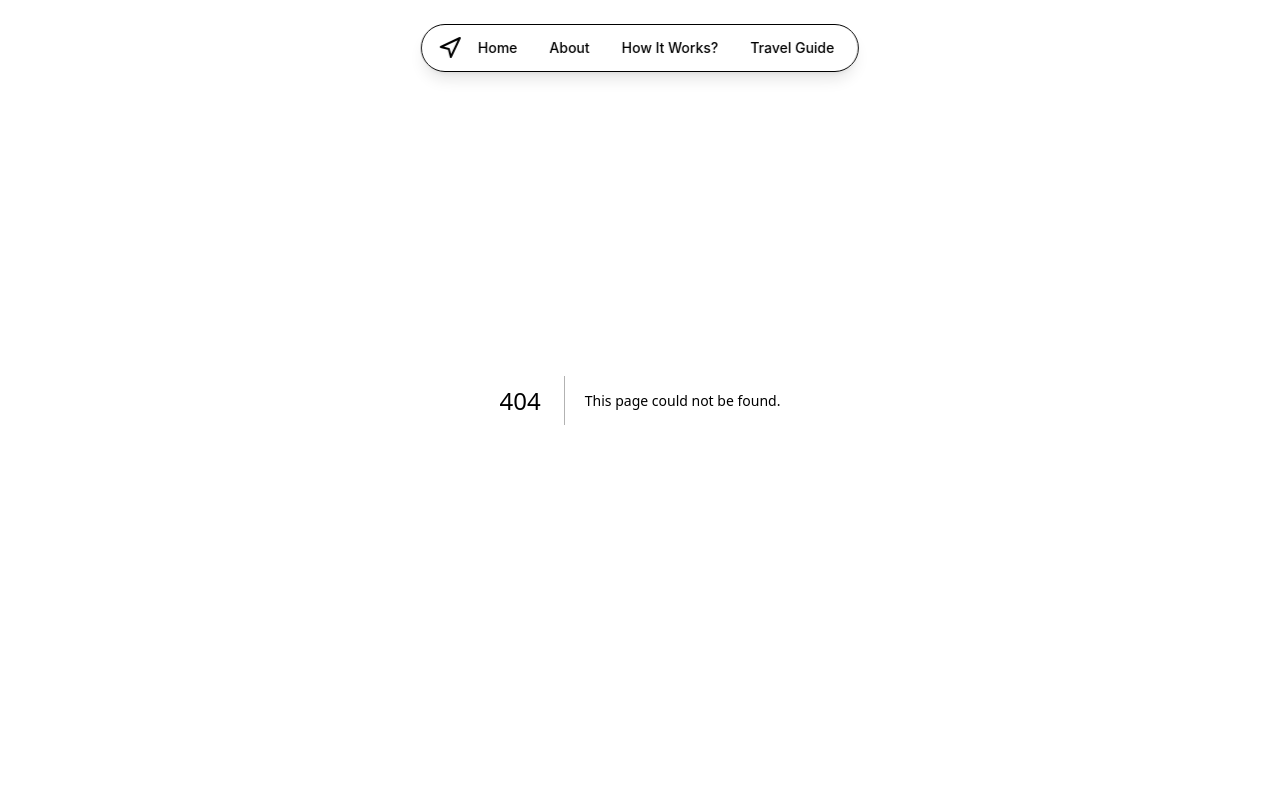
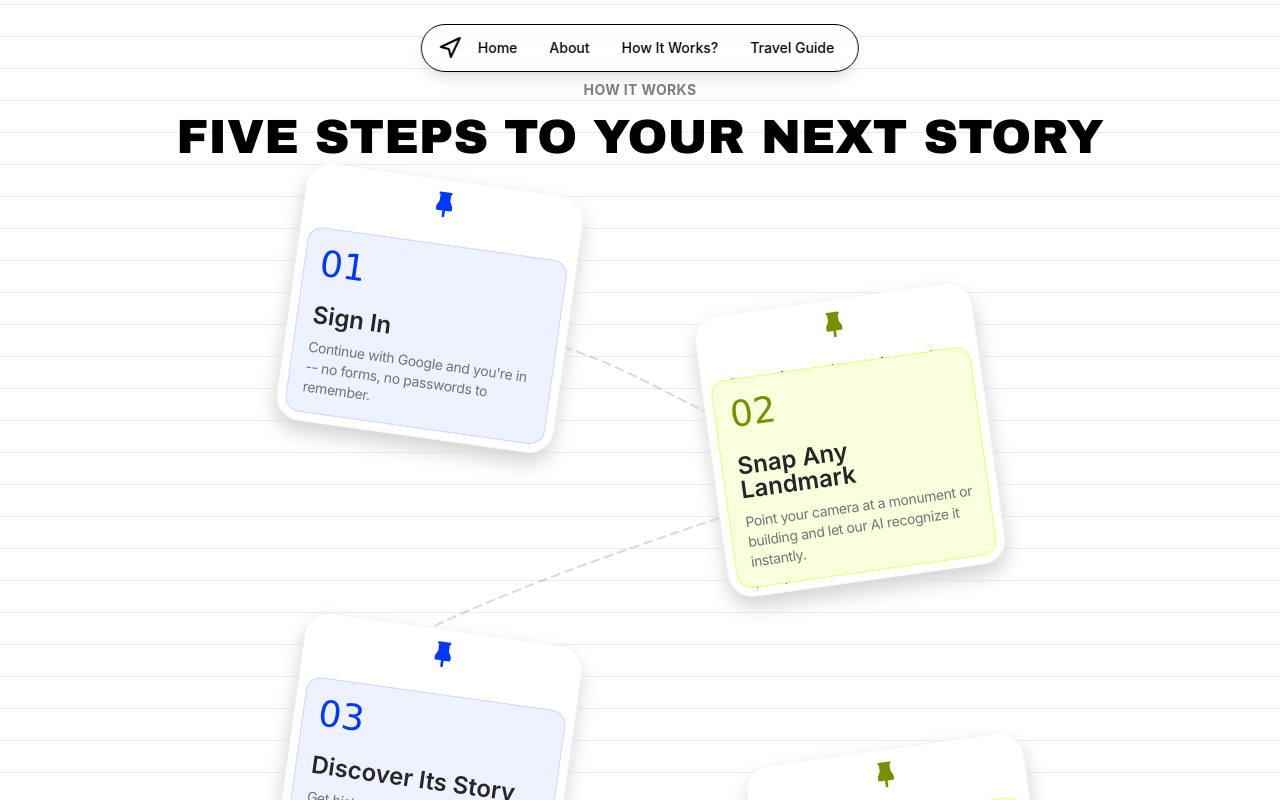
Before and after one commit to vedantchavare04/tourmate, a Next.js app in the folder apps/web/: page /how-it-works in a window 1280 px wide. Before the commit this address had no page. Shown: the top 800 px of the page. Built offline with nearby package versions, Linux system fonts and the light colour scheme.

Commit message:
all redirects add

```diff
--- a/apps/web/app/about/page.tsx
+++ b/apps/web/app/about/page.tsx
@@ -146,7 +146,7 @@ export default function AboutSection3() {
             </div>
           </div>
 
-          {/* Main Image */}
+          {/* Main Image -- exact original clip-path shape, untouched */}
           <TimelineContent
             as="figure"
             animationNum={4}
@@ -182,60 +182,25 @@ export default function AboutSection3() {
             </svg>
           </TimelineContent>
 
-          {/* Stats */}
-          <div className="flex flex-wrap lg:justify-start justify-between items-center py-3 text-sm">
+          <div className="flex flex-col gap-3 py-3 text-sm">
 
-            {/* Left Stats */}
             <TimelineContent
               as="div"
-              animationNum={5}
+              animationNum={6}
               timelineRef={heroRef}
               customVariants={revealVariants}
-              className="flex gap-4"
+              className="flex w-max lg:text-4xl sm:text-3xl text-2xl items-center gap-2 mb-2"
             >
-              <div className="flex items-center gap-2 mb-2 sm:text-base text-xs">
-                <span className="text-red-500 font-bold">
-                  AI
-                </span>
+              <span className="text-red-500 font-semibold">
+                3
+              </span>
 
-                <span className="text-gray-600 whitespace-nowrap">
-                  powered travel assistance
-                </span>
-
-                <span className="text-gray-300">
-                  |
-                </span>
-              </div>
-
-              <div className="flex items-center gap-2 mb-2 sm:text-base text-xs">
-                <span className="text-red-500 font-bold">
-                  24/7
-                </span>
-
-                <span className="text-gray-600 whitespace-nowrap">
-                  travel companion
-                </span>
-              </div>
+              <span className="text-gray-600 uppercase whitespace-nowrap">
+                core modules
+              </span>
             </TimelineContent>
 
-            {/* Right Stats */}
-            <div className="lg:absolute right-0 bottom-16 w-max flex lg:flex-col flex-row-reverse lg:gap-0 gap-4">
-
-              <TimelineContent
-                as="div"
-                animationNum={6}
-                timelineRef={heroRef}
-                customVariants={revealVariants}
-                className="flex w-max lg:text-4xl sm:text-3xl text-2xl items-center gap-2 mb-2"
-              >
-                <span className="text-red-500 font-semibold">
-                  3
-                </span>
-
-                <span className="text-gray-600 uppercase whitespace-nowrap">
-                  core modules
-                </span>
-              </TimelineContent>
+            <div className="flex flex-wrap items-center gap-2">
 
               <TimelineContent
                 as="div"
@@ -252,12 +217,45 @@ export default function AboutSection3() {
                   driven exploration
                 </span>
 
-                <span className="text-gray-300 lg:hidden block">
+                <span className="text-gray-300 block">
                   |
                 </span>
               </TimelineContent>
 
+              <TimelineContent
+                as="div"
+                animationNum={5}
+                timelineRef={heroRef}
+                customVariants={revealVariants}
+                className="flex gap-4"
+              >
+                <div className="flex items-center gap-2 mb-2 sm:text-base text-xs">
+                  <span className="text-red-500 font-bold">
+                    AI
+                  </span>
+
+                  <span className="text-gray-600 whitespace-nowrap">
+                    powered travel assistance
+                  </span>
+
+                  <span className="text-gray-300">
+                    |
+                  </span>
+                </div>
+
+                <div className="flex items-center gap-2 mb-2 sm:text-base text-xs">
+                  <span className="text-red-500 font-bold">
+                    24/7
+                  </span>
+
+                  <span className="text-gray-600 whitespace-nowrap">
+                    travel companion
+                  </span>
+                </div>
+              </TimelineContent>
+
             </div>
+
           </div>
         </div>
 
--- /dev/null
+++ b/apps/web/app/how-it-works/page.tsx
@@ -0,0 +1,247 @@
+"use client";
+
+import React from "react";
+import { LazyMotion, domAnimation, m } from "motion/react";
+
+interface CardColors {
+  bg: string;
+  text: string;
+  border: string;
+}
+
+interface CardProps {
+  number: string;
+  title: string;
+  description: string;
+  className?: string;
+  rotate?: string;
+  colors: CardColors;
+}
+
+const Pin = ({ className }: { className?: string }) => (
+  <svg
+    xmlns="http://www.w3.org/2000/svg"
+    width="24"
+    height="24"
+    viewBox="0 0 24 24"
+    fill="currentColor"
+    className={className}
+  >
+    <path stroke="none" d="M0 0h24v24H0z" fill="none" />
+    <path d="M16 3a1 1 0 0 1 .117 1.993l-.117 .007v4.764l1.894 3.789a1 1 0 0 1 .1 .331l.006 .116v2a1 1 0 0 1 -.883 .993l-.117 .007h-4v4a1 1 0 0 1 -1.993 .117l-.007 -.117v-4h-4a1 1 0 0 1 -.993 -.883l-.007 -.117v-2a1 1 0 0 1 .06 -.34l.046 -.107l1.894 -3.791v-4.762a1 1 0 0 1 -.117 -1.993l.117 -.007h8z" />
+  </svg>
+);
+
+const Card = ({ number, title, description, className, rotate, colors }: CardProps) => {
+  return (
+    <div
+      className={`relative w-full md:w-[280px] transition-transform duration-300 hover:z-30 hover:scale-105 ${rotate} ${className}`}
+    >
+      <div className="bg-white p-2 rounded-[25px] shadow-[0px_10px_20px_0px_#D3D3D3] border border-neutral-100">
+        <Pin className={`w-8 h-8 ${colors.text} z-20 mb-6 mx-auto`} />
+        <div
+          className={`${colors.bg} border ${colors.border} rounded-[15px] p-[15px] h-full flex flex-col relative overflow-hidden`}
+        >
+          <span
+            className={`${colors.text} text-4xl mb-5`}
+            style={{
+              fontFamily: '"Comic Sans MS", "Chalkboard SE", sans-serif',
+            }}
+          >
+            {number}
+          </span>
+          <h3 className="text-2xl font-semibold text-neutral-800 leading-none mb-[10px]">
+            {title}
+          </h3>
+          <p className="text-neutral-500 text-sm/5 tracking-tight">
+            {description}
+          </p>
+        </div>
+      </div>
+    </div>
+  );
+};
+
+export interface Step {
+  title: string;
+  description: string;
+  colors: CardColors;
+}
+
+export interface StepPosition {
+  className?: string;
+  rotate?: string;
+}
+
+export interface HowItWorksProps {
+  features?: Step[];
+  className?: string;
+  stepPositions?: StepPosition[];
+}
+
+const DEFAULT_CARD_POSITIONS: StepPosition[] = [
+  { className: "md:absolute md:top-0 md:left-[15%]", rotate: "rotate-8" },
+  { className: "md:absolute md:top-[120px] md:right-[15%]", rotate: "-rotate-8" },
+  { className: "md:absolute md:top-[450px] md:left-[15%]", rotate: "rotate-8" },
+  { className: "md:absolute md:top-[570px] md:right-[10%]", rotate: "-rotate-8" },
+  { className: "md:absolute md:top-[850px] md:left-[15%]", rotate: "rotate-8" },
+];
+
+// Two brand tints, alternated across steps -- same blue/lime pairing as the
+// rest of the site instead of the generic orange/blue/purple defaults.
+const BLUE: CardColors = {
+  bg: "bg-[#EEF1FF]",
+  text: "text-[#0038FF]",
+  border: "border-[#0038FF]/15",
+};
+
+const LIME: CardColors = {
+  bg: "bg-[#F9FFDD]",
+  text: "text-[#7A8F00]",
+  border: "border-[#CCFF00]/50",
+};
+
+const DEFAULT_FEATURES: Step[] = [
+  {
+    title: "Sign In",
+    description:
+      "Continue with Google and you're in -- no forms, no passwords to remember.",
+    colors: BLUE,
+  },
+  {
+    title: "Snap Any Landmark",
+    description:
+      "Point your camera at a monument or building and let our AI recognize it instantly.",
+    colors: LIME,
+  },
+  {
+    title: "Discover Its Story",
+    description:
+      "Get history, fun facts, nearby food, and weather -- all in one tap.",
+    colors: BLUE,
+  },
+  {
+    title: "Find Your Crew",
+    description:
+      "Match with travelers heading your way and swap plans before you land.",
+    colors: LIME,
+  },
+  {
+    title: "Share The Journey",
+    description:
+      "Post your trip, tag your squad, and turn it into a travel diary worth revisiting.",
+    colors: BLUE,
+  },
+];
+
+export default function HowItWorks({
+  features,
+  className,
+  stepPositions,
+}: HowItWorksProps) {
+  const data = features && features.length > 0 ? features : DEFAULT_FEATURES;
+  const positions = stepPositions || DEFAULT_CARD_POSITIONS;
+
+  let height = 1130;
+  if (data.length === 1) height = 400;
+  else if (data.length === 2) height = 450;
+  else if (data.length === 3) height = 800;
+  else if (data.length === 4) height = 900;
+  else height = 1130;
+
+  return (
+    <LazyMotion features={domAnimation}>
+      <div className={`bg-white max-md:pt-10 max-md:pb-25 md:py-20 px-8 relative ${className}`}>
+        <div
+          className="absolute inset-0 pointer-events-none opacity-[0.08]"
+          style={{
+            backgroundImage: "linear-gradient(#000 1px, transparent 1px)",
+            backgroundSize: "100% 32px",
+            marginTop: "4px",
+          }}
+        />
+        <div className="from-background pointer-events-none absolute inset-y-0 left-0 w-1/2 bg-gradient-to-r" />
+        <div className="from-background pointer-events-none absolute inset-y-0 right-0 w-1/2 bg-gradient-to-l" />
+
+        <div className="max-w-6xl mx-auto relative z-10">
+          <div className="mb-14 text-center md:mb-4">
+            <p className="mb-3 text-sm font-bold uppercase tracking-wide text-black/50">
+              How it works
+            </p>
+            <h2
+              className="text-3xl font-black uppercase leading-[1.05] text-black sm:text-4xl md:text-5xl"
+              style={{ fontFamily: '"Arial Black", Impact, sans-serif' }}
+            >
+              Five steps to your next story
+            </h2>
+          </div>
+
+          <div
+            className="relative w-full max-w-[1000px] mx-auto flex flex-col space-y-8 md:space-y-0 md:block h-auto md:h-[var(--md-height)]"
+            style={{ "--md-height": `${height}px` } as React.CSSProperties}
+          >
+            {data.length > 1 && (
+              <svg
+                className="absolute top-0 left-0 w-full h-full pointer-events-none hidden md:block z-0"
+                viewBox={`0 0 1000 ${height}`}
+                preserveAspectRatio="none"
+              >
+                {(() => {
+                  const pathD = data.reduce((acc, _, index) => {
+                    if (index >= data.length - 1) return acc;
+                    if (index === 0)
+                      return "M 290 150 C 500 150, 550 270, 710 270"; // 1 -> 2
+                    if (index === 1)
+                      return acc + " C 850 270, 500 350, 290 450"; // 2 -> 3
+                    if (index === 2)
+                      return acc + " C 290 600, 550 720, 750 720"; // 3 -> 4
+                    if (index === 3)
+                      return acc + " C 950 720, 500 800, 290 850"; // 4 -> 5
+                    return acc;
+                  }, "");
+                  return (
+                    <m.path
+                      d={pathD}
+                      stroke="currentColor"
+                      className="text-black/15"
+                      strokeWidth="2"
+                      strokeDasharray="8 6"
+                      fill="none"
+                      strokeLinecap="round"
+                      vectorEffect="non-scaling-stroke"
+                      initial={{ strokeDashoffset: 0 }}
+                      animate={{
+                        strokeDashoffset: -140, // multiple of 14 (8+6) for a seamless loop
+                      }}
+                      transition={{
+                        duration: 3,
+                        repeat: Infinity,
+                        ease: "linear",
+                      }}
+                    />
+                  );
+                })()}
+              </svg>
+            )}
+
+            {data.map((step, index) => {
+              const position: StepPosition = positions[index % positions.length] ?? {};
+
+              return (
+                <Card
+                  key={step.title}
+                  number={`0${index + 1}`}
+                  title={step.title}
+                  description={step.description}
+                  colors={step.colors}
+                  rotate={position.rotate}
+                  className={position.className}
+                />
+              );
+            })}
+          </div>
+        </div>
+      </div>
+    </LazyMotion>
+  );
+}
--- a/apps/web/app/layout.tsx
+++ b/apps/web/app/layout.tsx
@@ -16,6 +16,9 @@ const geistMono = localFont({
 export const metadata: Metadata = {
   title: "TourMate.AI",
   description: "Your perfect guide for travelling anywhere.",
+  icons: {
+    icon: "/favicon.svg",
+  },
 };
 
 export default function RootLayout({
```
Also changed, not shown: apps/web/public/favicon.svg (added).
